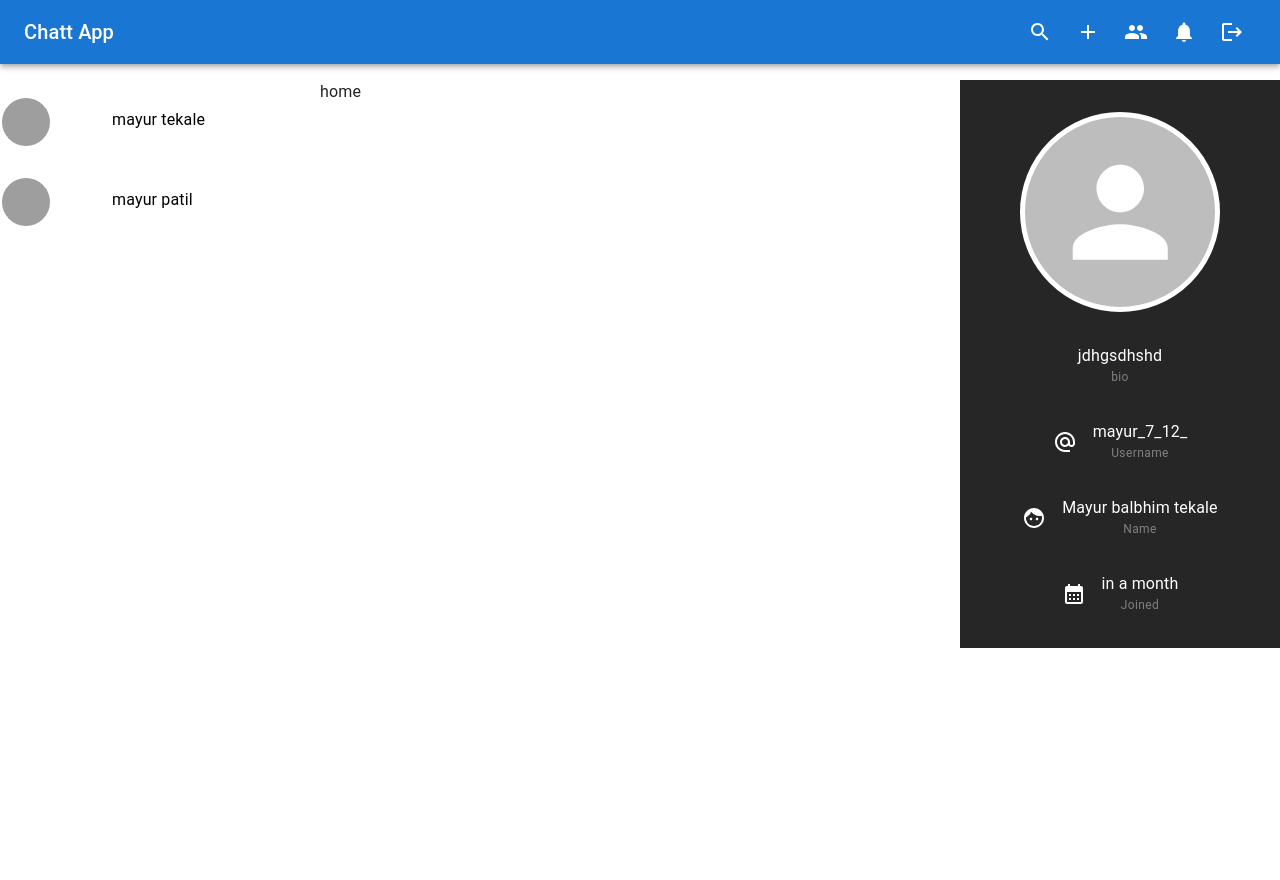
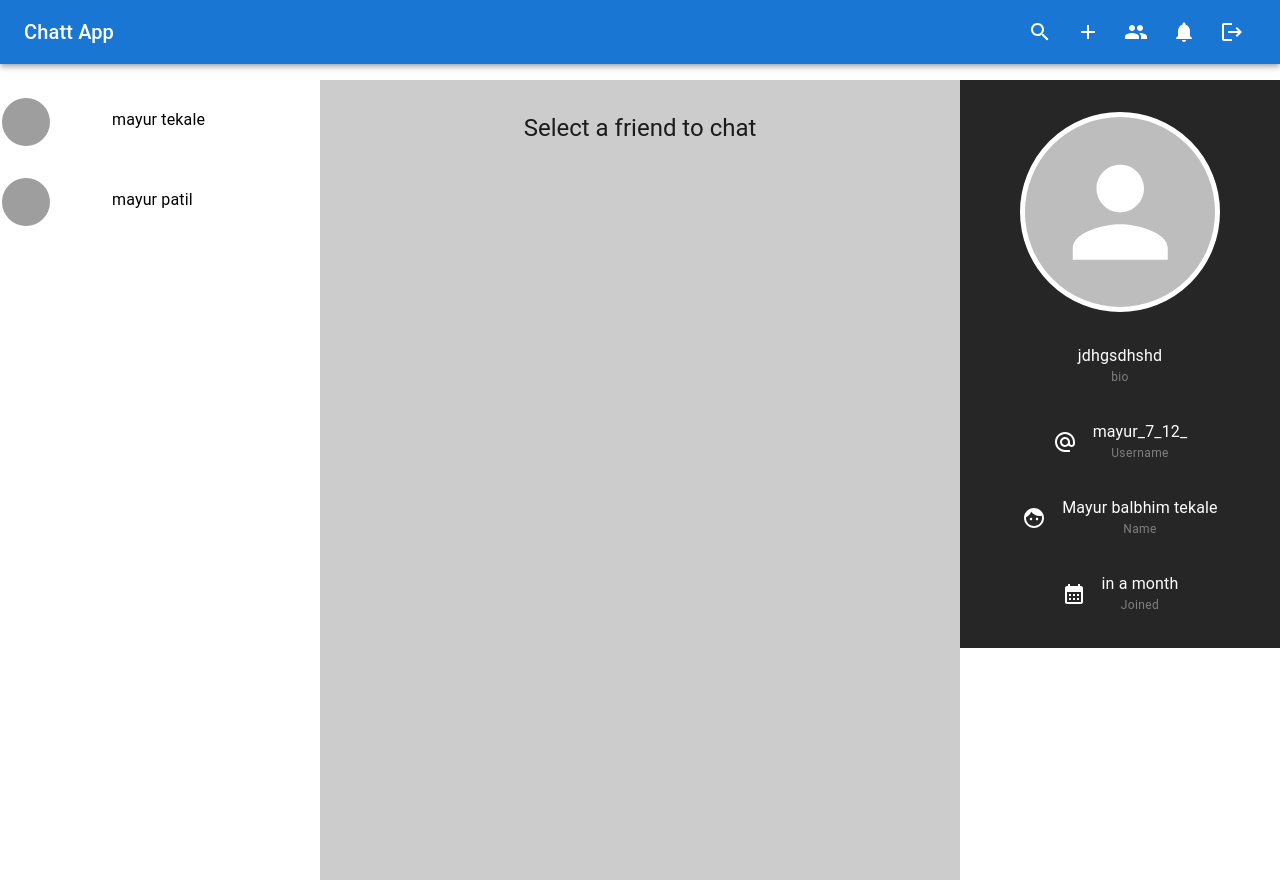
Before and after one commit to mayurr7/chat-app, a React (Vite) app in the folder client/: page / in a window 1280 px wide. Before the commit the page ends 800 px from the top, so only its background shows below. Built offline with nearby package versions, Linux system fonts and the light colour scheme; grey boxes are pictures that could not be loaded.

Commit message:
Home done

```diff
--- a/client/src/pages/Home.jsx
+++ b/client/src/pages/Home.jsx
@@ -1,12 +1,15 @@
 import React from 'react'
 import AppLayout from '../components/layout/AppLayout'
+import { Box, Typography } from '@mui/material';
 
 const Home = () => {
   return (
-    <div>
-      home
-    </div>
-  )
-}
+   <Box bgcolor={"rgba(0,0,0,0.2)"} height={"100vh"}>
+    <Typography p={"2rem"} variant='h5' textAlign={"center"}>
+    Select a friend to chat
+   </Typography>
+   </Box>
+  );
+};
 
 export default AppLayout()(Home);
```
